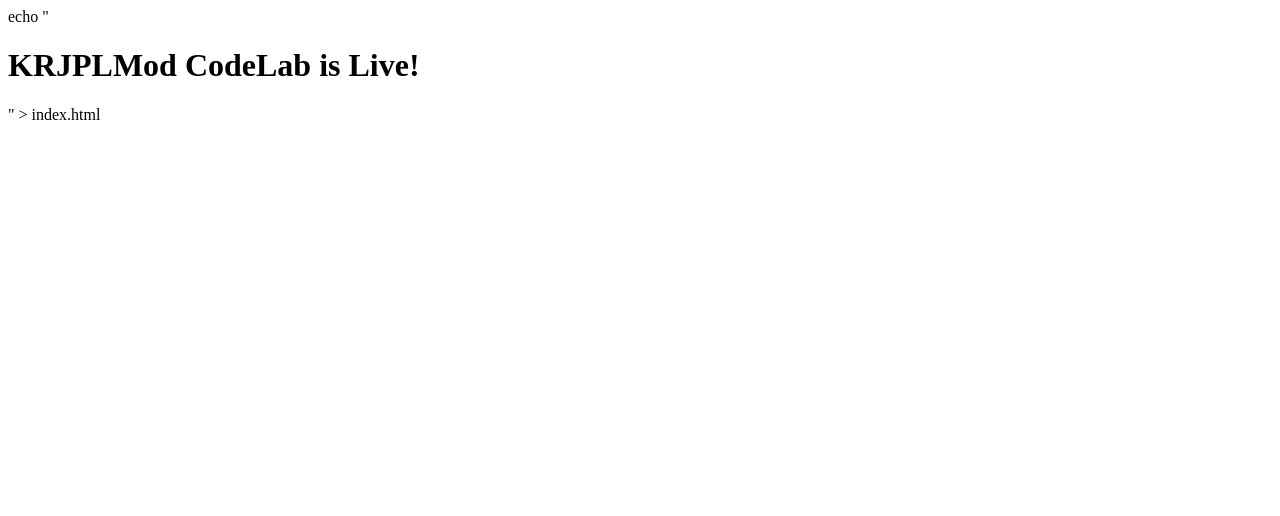
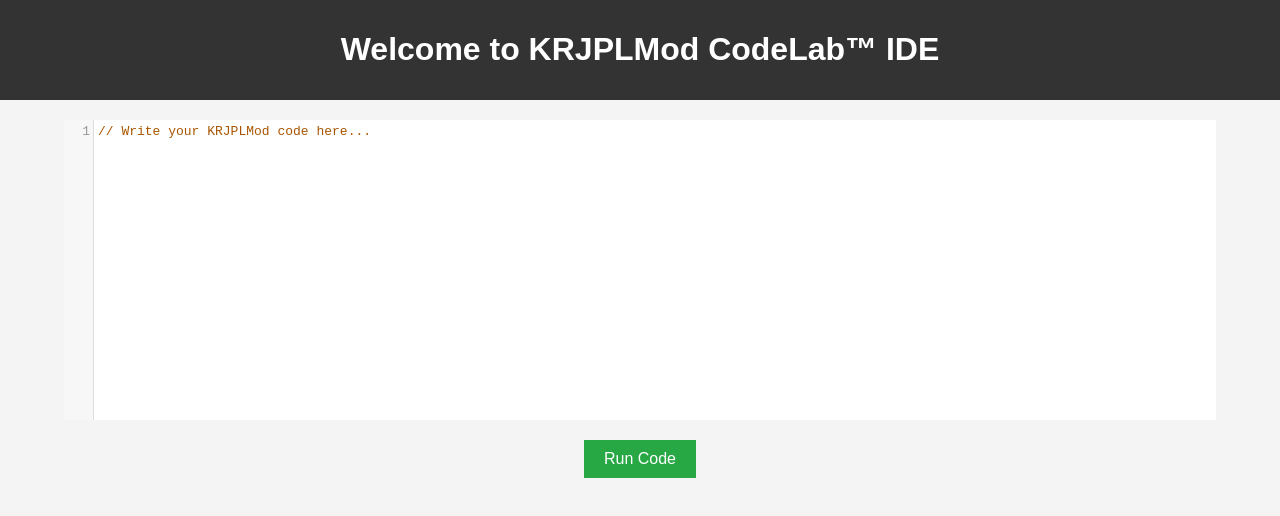
Before and after one commit to N0TLuck0xF/KRJPLMod-CodeLab-IDE, a plain HTML site: page index.html in a window 1280 px wide. Drawn offline with nearby package versions, Linux system fonts and the light colour scheme.

Commit message:
Update index.html

```diff
--- a/index.html
+++ b/index.html
@@ -1 +1,43 @@
-echo "<h1>KRJPLMod CodeLab is Live!</h1>" > index.html
+<!DOCTYPE html>
+<html lang="en">
+<head>
+    <meta charset="UTF-8">
+    <meta name="viewport" content="width=device-width, initial-scale=1.0">
+    <title>KRJPLMod CodeLab™ IDE</title>
+    <style>
+        body { font-family: Arial, sans-serif; margin: 0; padding: 0; background-color: #f4f4f4; }
+        #header { background: #333; color: #fff; padding: 10px; text-align: center; }
+        #editor-container { width: 90%; margin: 20px auto; }
+        #editor { width: 100%; height: 500px; border: 1px solid #ccc; }
+        #run-button { display: block; margin: 20px auto; padding: 10px 20px; font-size: 16px; cursor: pointer; background: #28a745; color: white; border: none; }
+    </style>
+    <!-- Load CodeMirror for syntax highlighting -->
+    <script src="https://cdnjs.cloudflare.com/ajax/libs/codemirror/5.65.5/codemirror.min.js"></script>
+    <script src="https://cdnjs.cloudflare.com/ajax/libs/codemirror/5.65.5/mode/javascript/javascript.min.js"></script>
+    <link rel="stylesheet" href="https://cdnjs.cloudflare.com/ajax/libs/codemirror/5.65.5/codemirror.min.css">
+</head>
+<body>
+    <div id="header">
+        <h1>Welcome to KRJPLMod CodeLab™ IDE</h1>
+    </div>
+    <div id="editor-container">
+        <textarea id="editor">// Write your KRJPLMod code here...</textarea>
+        <button id="run-button" onclick="runCode()">Run Code</button>
+    </div>
+
+    <script>
+        // Initialize CodeMirror as the IDE
+        let editor = CodeMirror.fromTextArea(document.getElementById("editor"), {
+            mode: "javascript",  // Change to KRJPL if a custom mode is available
+            lineNumbers: true,
+            theme: "default"
+        });
+
+        function runCode() {
+            let code = editor.getValue();
+            console.log("Running Code:", code);
+            alert("Code Executed! Check Console for Output.");
+        }
+    </script>
+</body>
+</html>
```
